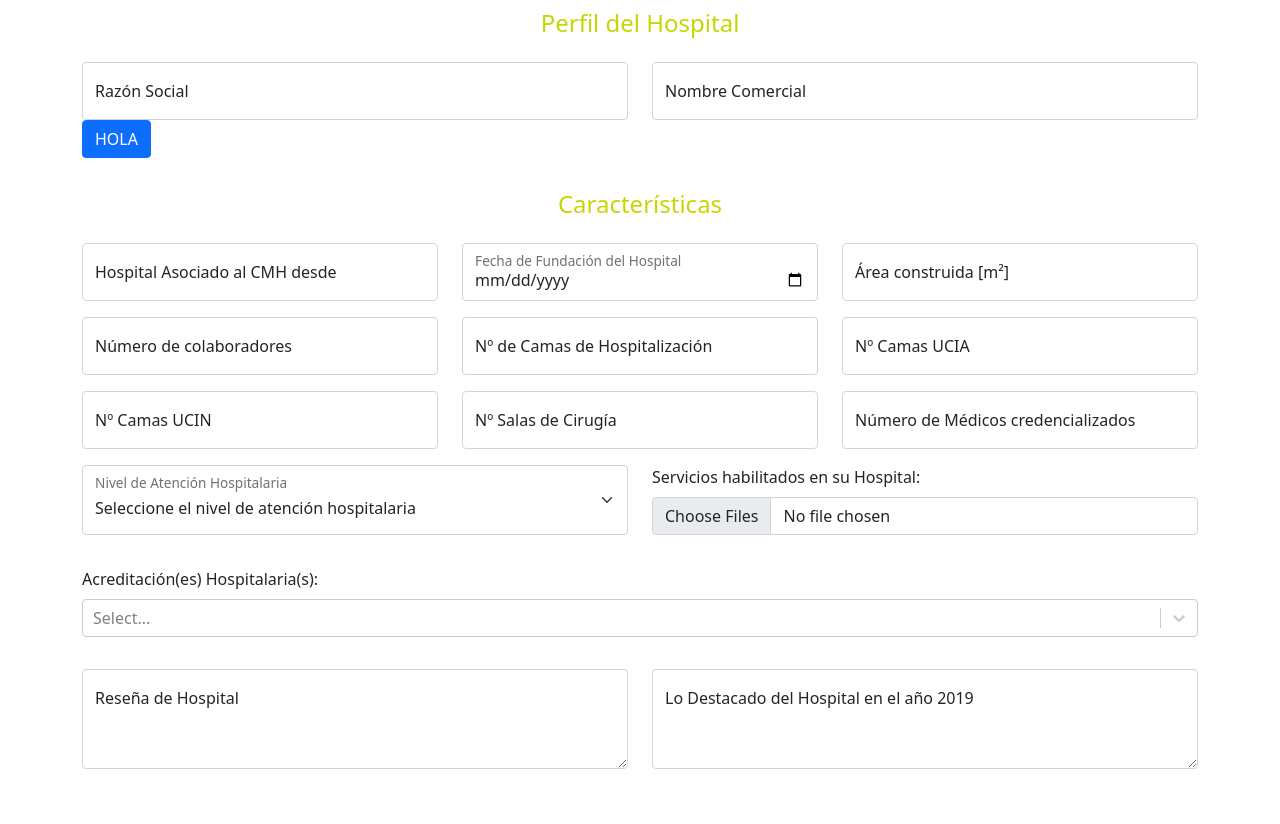
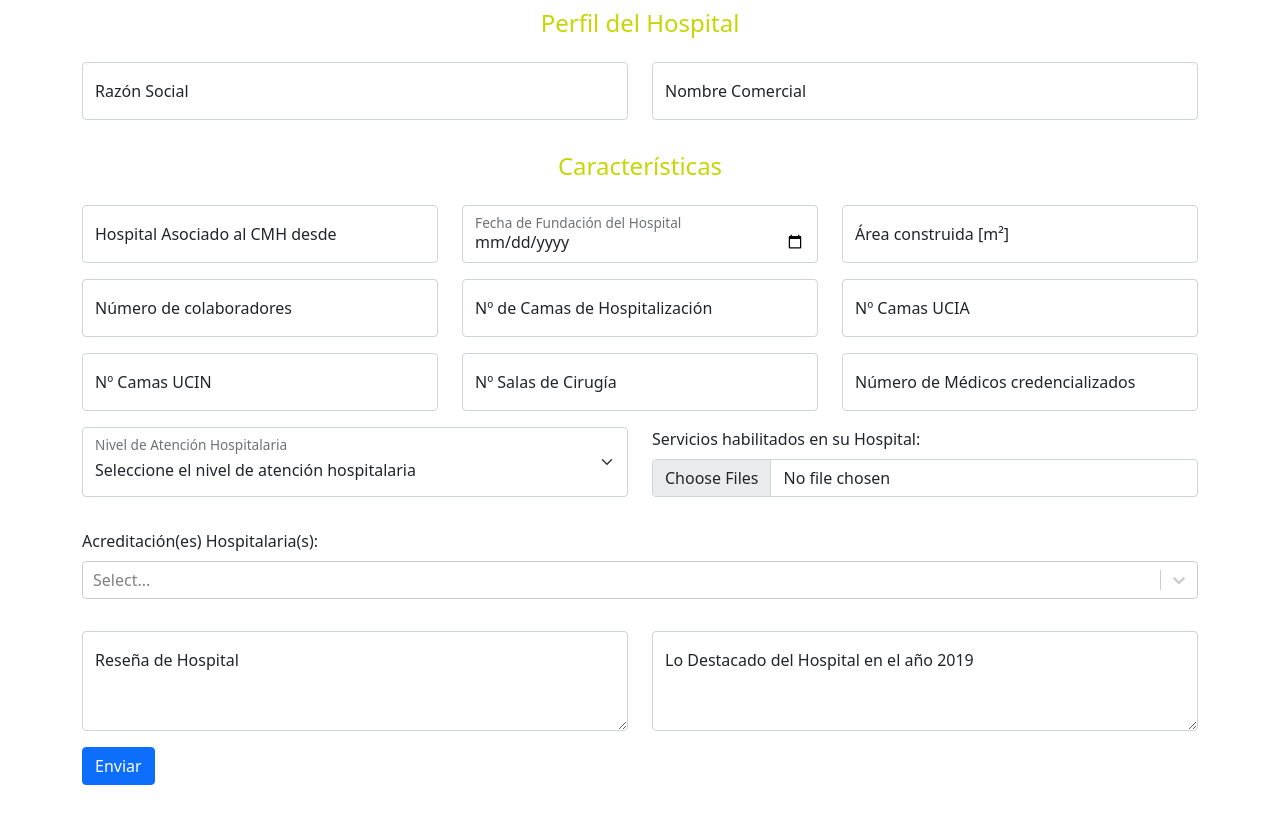
Before and after one commit to JeerelPtree/CMH, a React (Create React App) app: page /prueba in a window 1280 px wide. Shown: the part 240-1064 px from the top of the page. Before the commit the page ends 1009 px from the top, so only its background shows below. Built offline with nearby package versions, Linux system fonts and the light colour scheme.

Commit message:
Se agregaron ejemplos de tooltip

```diff
--- a/src/views/pages/PagePrueba.js
+++ b/src/views/pages/PagePrueba.js
@@ -1,5 +1,5 @@
 import React, { Fragment, useState, useEffect } from "react";
-import { Container, Col, Row, FloatingLabel, Button, Form } from "react-bootstrap";
+import { Container, Col, Row, FloatingLabel, Button, Form, OverlayTrigger, Tooltip } from "react-bootstrap";
 import MultiSelect from "../components/selectors/MultiSelect";
 
 
@@ -48,10 +48,12 @@ function PagePrueba() {
                     <Col xs={12} md={12}>
                         <Row>
 
+                            {/*Titulo de la página*/}
                             <Col xs={12} md={12}>
                                 <h1 className="title-cmh">Encuesta RHo</h1>
                             </Col>
 
+                            {/*Perfil del Hospital*/}
                             <Col xs={12} md={12} className="mt-3">
                                 <Row>
                                     <Col xs={12} md={12} className="mb-3">
@@ -87,20 +89,19 @@ function PagePrueba() {
 
                                     </Col>
 
-                                    <Col xs={12} md={6}>
-                                        <Button variant="primary" onClick={prueba}> HOLA
-                                        </Button>
-                                    </Col>
-
                                 </Row>
                             </Col>
 
+                            {/*Características*/}
                             <Col xs={12} md={12} className="mt-3">
                                 <Row>
+
+                                    {/*Titulo de la encuesta*/}
                                     <Col xs={12} md={12} className="mt-3">
                                         <h4 className="text-center sub-title-cmh">Características</h4>
                                     </Col>
 
+                                    {/*Hospital asociado desde*/}
                                     <Col xs={12} md={4} className="mt-3">
 
                                         <FloatingLabel
@@ -116,6 +117,7 @@ function PagePrueba() {
 
                                     </Col>
 
+                                    {/*Fecha de fundación*/}
                                     <Col xs={12} md={4} className="mt-3">
 
                                         <FloatingLabel
@@ -131,6 +133,7 @@ function PagePrueba() {
 
                                     </Col>
 
+                                    {/*Área construida*/}
                                     <Col xs={12} md={4} className="mt-3">
 
                                         <FloatingLabel
@@ -146,6 +149,7 @@ function PagePrueba() {
 
                                     </Col>
 
+                                    {/*Número de colaboradores*/}
                                     <Col xs={12} md={4} className="mt-3">
 
                                         <FloatingLabel
@@ -161,6 +165,7 @@ function PagePrueba() {
 
                                     </Col>
 
+                                    {/*Número de camas de hospitalización*/}
                                     <Col xs={12} md={4} className="mt-3">
 
                                         <FloatingLabel
@@ -176,36 +181,51 @@ function PagePrueba() {
 
                                     </Col>
 
+                                    {/*Número de camas UCIA*/}
                                     <Col xs={12} md={4} className="mt-3">
 
                                         <FloatingLabel
                                             controlId="floatingInput"
                                             label="Nº Camas UCIA">
+                                            <OverlayTrigger
+                                                placement="bottom"
+                                                overlay={
+                                                    <Tooltip id="tooltip-UCIA">Tooltip para UCIA</Tooltip>
+                                                }>
                                                 <Form.Control
                                                     type="number"
                                                     placeholder="Nº Camas UCIA"
                                                     value={form.numeroCamasUCIA ? form.numeroCamasUCIA : ''}
                                                     name="numeroCamasUCIA"
                                                     onChange={handleChange} />
+                                            </OverlayTrigger>
                                         </FloatingLabel>
 
                                     </Col>
 
+                                    {/*Número de camas UCIN*/}
                                     <Col xs={12} md={4} className="mt-3">
 
                                         <FloatingLabel
                                             controlId="floatingInput"
                                             label="Nº Camas UCIN">
+                                            <OverlayTrigger
+                                                placement="bottom"
+                                                overlay={
+                                                    <Tooltip id="tooltip-UCIA">Tooltip para UCIN</Tooltip>
+                                                }>
                                                 <Form.Control
                                                     type="number"
                                                     placeholder="Nº Camas UCIN"
                                                     value={form.numeroCamasUCIN ? form.numeroCamasUCIN : ''}
                                                     name="numeroCamasUCIN"
                                                     onChange={handleChange} />
+                                            </OverlayTrigger>
                                         </FloatingLabel>
 
                                     </Col>
 
+                                    {/*Número de salas de cirugía*/}
                                     <Col xs={12} md={4} className="mt-3">
 
                                         <FloatingLabel
@@ -221,6 +241,7 @@ function PagePrueba() {
 
                                     </Col>
 
+                                    {/*Número de médicos credencializados*/}
                                     <Col xs={12} md={4} className="mt-3">
 
                                         <FloatingLabel
@@ -236,6 +257,7 @@ function PagePrueba() {
 
                                     </Col>
 
+                                    {/*Nivel de atención hospitalaria*/}
                                     <Col xs={12} md={6} className="mt-3">
 
                                         <FloatingLabel controlId="floatingSelect" label="Nivel de Atención Hospitalaria">
@@ -249,6 +271,7 @@ function PagePrueba() {
 
                                     </Col>
 
+                                    {/*Servicios de habilitados*/}
                                     <Col xs={12} md={6} className="mt-3">
 
                                         <Form.Group controlId="formFileMultiple" className="mb-3">
@@ -263,6 +286,7 @@ function PagePrueba() {
 
                                     </Col>
 
+                                    {/*Acreditaciones hospitalarias*/}
                                     <Col xs={12} md={12} className="mt-3">
 
                                         <Form.Group className="mb-3" controlId="formHospitalLevel">
@@ -272,6 +296,7 @@ function PagePrueba() {
 
                                     </Col>
 
+                                    {/*Reseña del hospital*/}
                                     <Col xs={12} md={6} className="mt-3">
 
                                         <FloatingLabel
@@ -288,6 +313,7 @@ function PagePrueba() {
 
                                     </Col>
 
+                                    {/*Lo destacado en el año*/}
                                     <Col xs={12} md={6} className="mt-3">
 
                                         <FloatingLabel
@@ -307,6 +333,12 @@ function PagePrueba() {
                                 </Row>
                             </Col>
 
+                            {/*Botón de enviar*/}
+                            <Col xs={12} md={6} className="mt-3 mb-5">
+                                <Button variant="primary" onClick={prueba}> Enviar
+                                </Button>
+                            </Col>
+
                         </Row>
                     </Col>
                 </Row>
```
Lines whose indentation alone changed are shown as unchanged.
